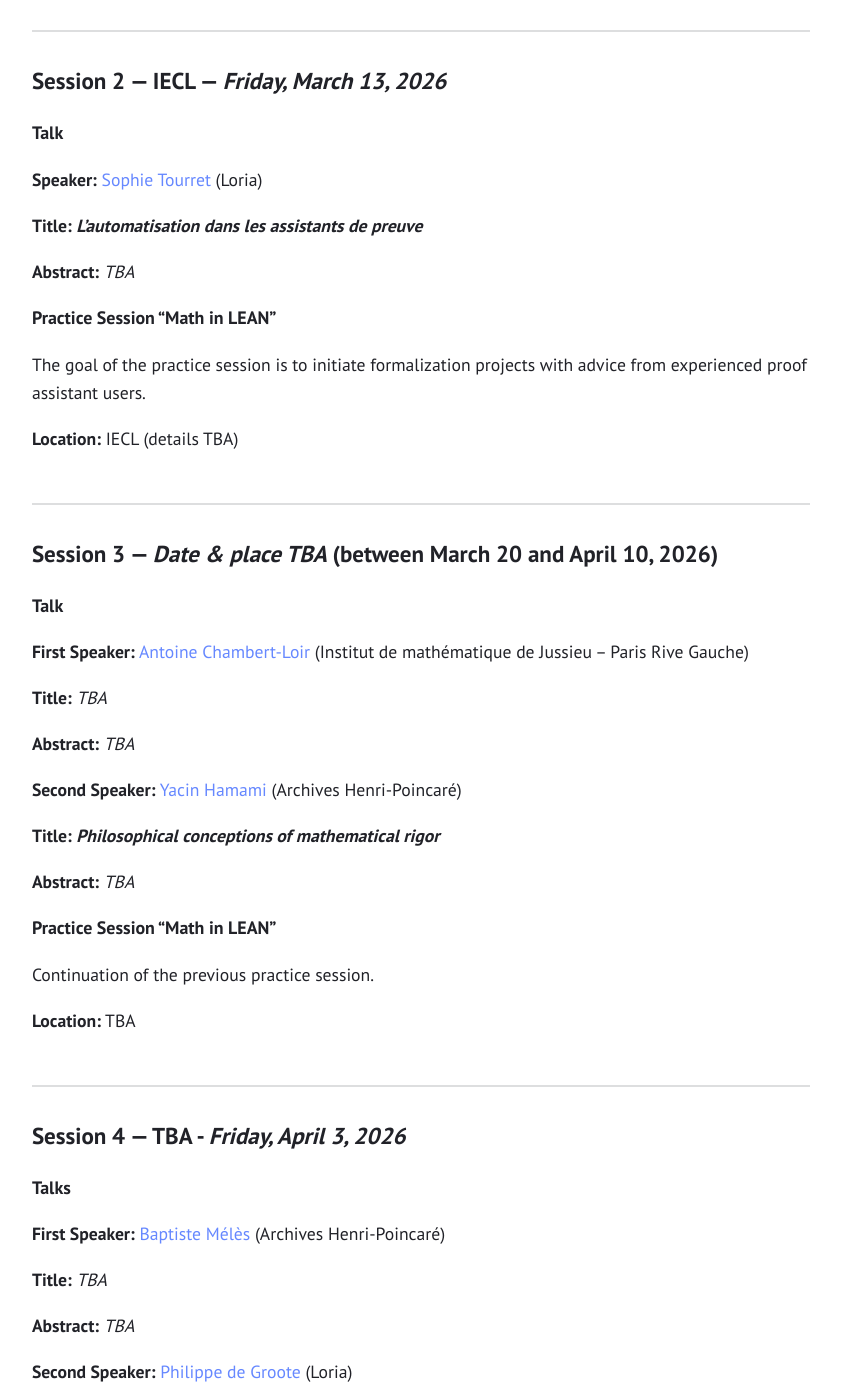
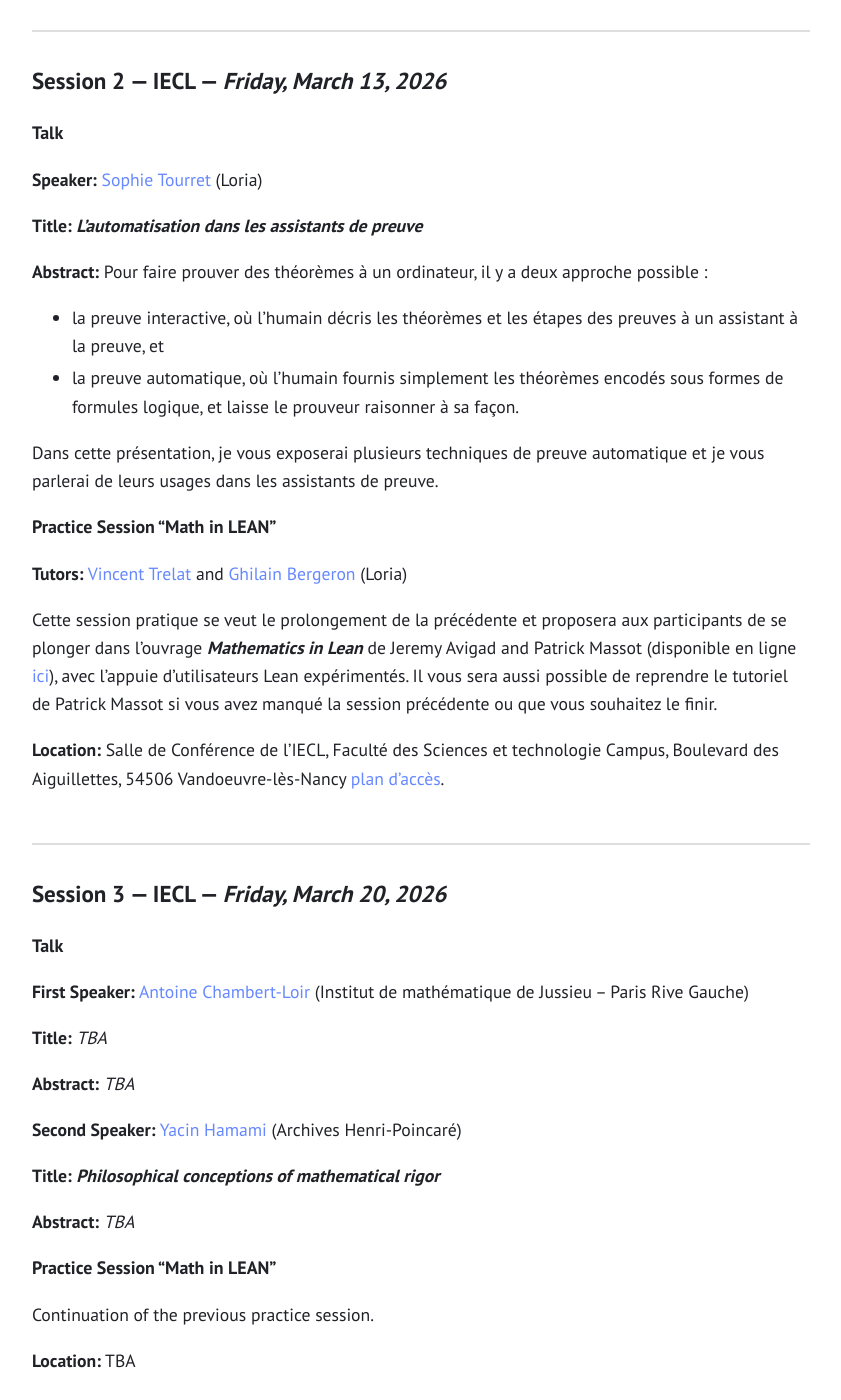
Before and after one commit to reflexions-ul/reflexions-ul.github.io, a Jekyll site: the page built from index.md, in a window 1280 px wide and 1400 px high, scrolled down 1995 px. Shown: the whole window, without its empty margins (219-1060 px from the left). Built offline with Jekyll 4.4.1, drawn with Linux system fonts in a browser that asks for light colours.

Commit message:
add: update index

```diff
--- a/index.md
+++ b/index.md
@@ -68,20 +68,27 @@ Le logiciel Lean permet de parler de maths de tout niveau à son ordinateur. Il
 
 **Title: _L'automatisation dans les assistants de preuve_**
 
-**Abstract:** _TBA_
+**Abstract:** Pour faire prouver des théorèmes à un ordinateur, il y a deux approche possible :
+
+- la preuve interactive, où l'humain décris les théorèmes et les étapes des preuves à un assistant à la preuve, et
+- la preuve automatique, où l'humain fournis simplement les théorèmes encodés sous formes de formules logique, et laisse le prouveur raisonner à sa façon.
+
+Dans cette présentation, je vous exposerai plusieurs techniques de preuve automatique et je vous parlerai de leurs usages dans les assistants de preuve.
 
 
 ### Practice Session “Math in LEAN”
 
-The goal of the practice session is to initiate formalization projects with advice from experienced proof assistant users.
+**Tutors:** [Vincent Trelat](https://vtrelat.github.io/) and [Ghilain Bergeron](https://github.com/Mesabloo) (Loria)
 
-**Location:** IECL (details TBA)
+Cette session pratique se veut le prolongement de la précédente et proposera aux participants de se plonger dans l'ouvrage **_Mathematics in Lean_** de Jeremy Avigad and Patrick Massot (disponible en ligne [ici](https://leanprover-community.github.io/mathematics_in_lean/index.html)), avec l'appuie d'utilisateurs Lean expérimentés. Il vous sera aussi possible de reprendre le tutoriel de Patrick Massot si vous avez manqué la session précédente ou que vous souhaitez le finir.
+
+**Location:** Salle de Conférence de l'IECL, Faculté des Sciences et technologie Campus, Boulevard des Aiguillettes, 54506 Vandoeuvre-lès-Nancy [plan d'accès](https://iecl.univ-lorraine.fr/plan-dacces/).
 
 <div style="margin: 50px;"></div>
 
 ---
 
-## Session 3 — _Date & place TBA_ (between March 20 and April 10, 2026)
+## Session 3 — IECL — _Friday, March 20, 2026_
 
 ### Talk
 
```
Also changed, not shown: program.md (+1 -1 lines).
